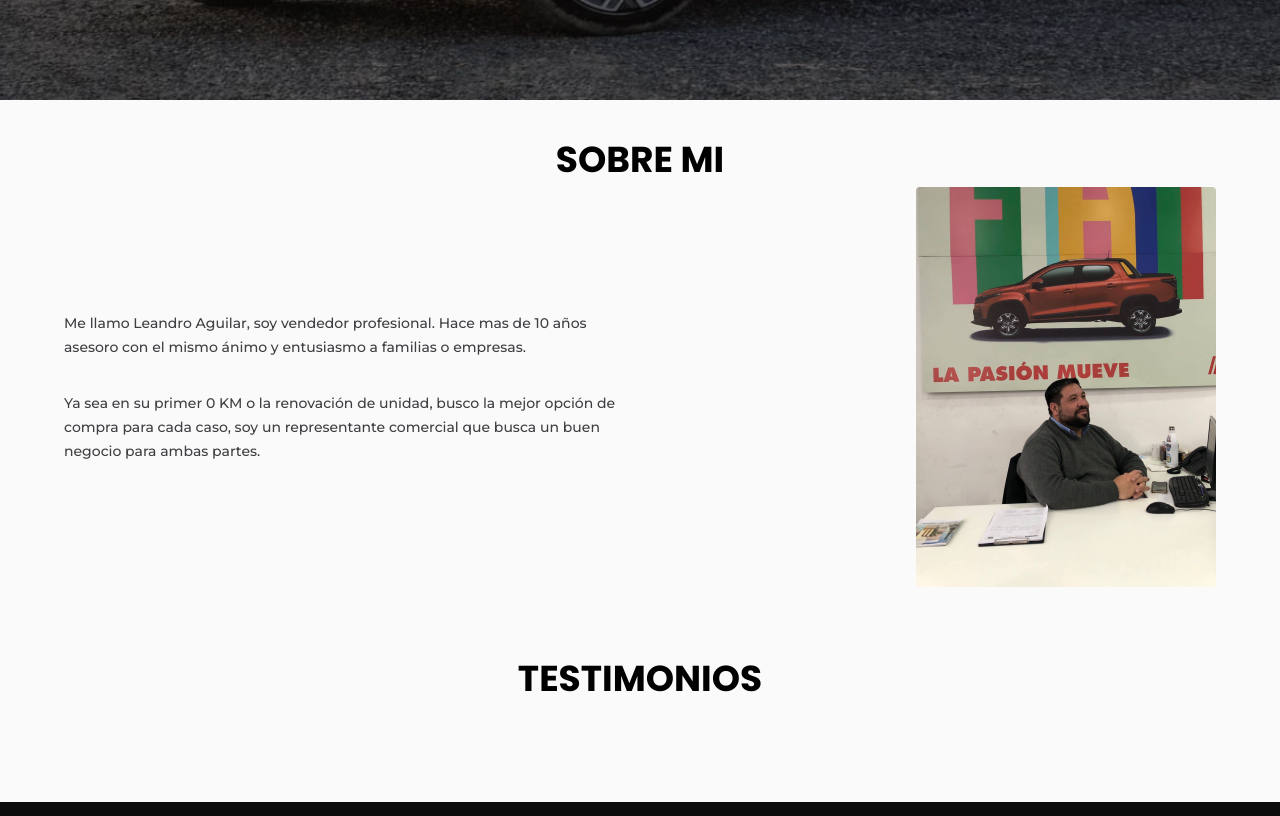
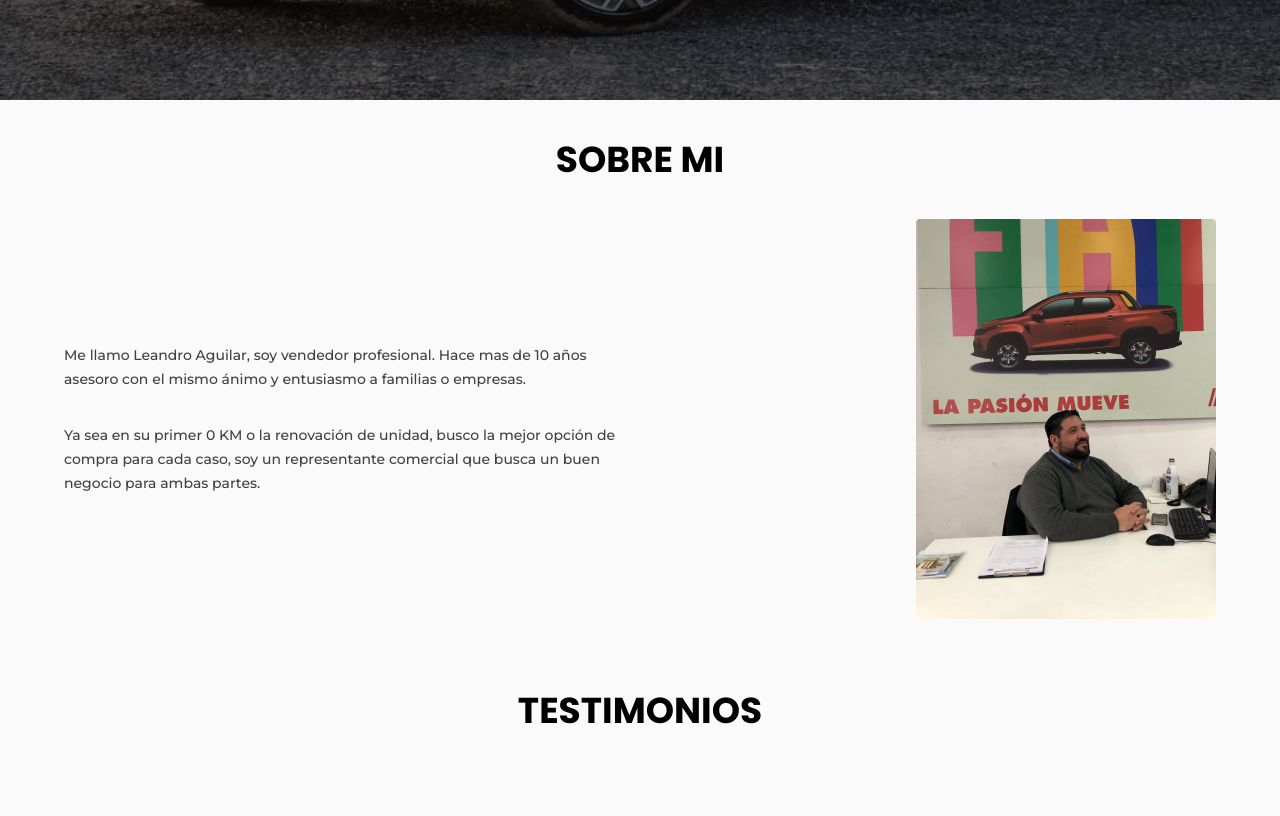
Before and after one commit to lautaroAguilar/LeandroAguilar, a Next.js app: page / in a window 1280 px wide. Shown: the part 700-1516 px from the top of the page. Built offline with nearby package versions, Linux system fonts and the light colour scheme; no server answers; the database is empty.

Commit message:
images adapted for mobile

```diff
--- a/src/app/page.module.css
+++ b/src/app/page.module.css
@@ -8,7 +8,7 @@
 }
 .background {
   width: 100%;
-  height: 100vh;
+  height: 100dvh;
   max-width: 100%;
   object-fit: cover;
   object-position: center;
@@ -25,6 +25,12 @@
 .miniAbout h2 {
   font-size: 36px;
   text-align: center;
+  padding-bottom: 2rem;
+}
+.container_texts {
+  display: flex;
+  flex-direction: column;
+  gap: 2rem;
 }
 .containerParagraph {
   width: 100%;
@@ -67,6 +73,7 @@
   .container_texts {
     width: 100%;
     display: flex;
+    flex-direction: row;
   }
   .containerParagraph p {
     width: 45vw;
```
